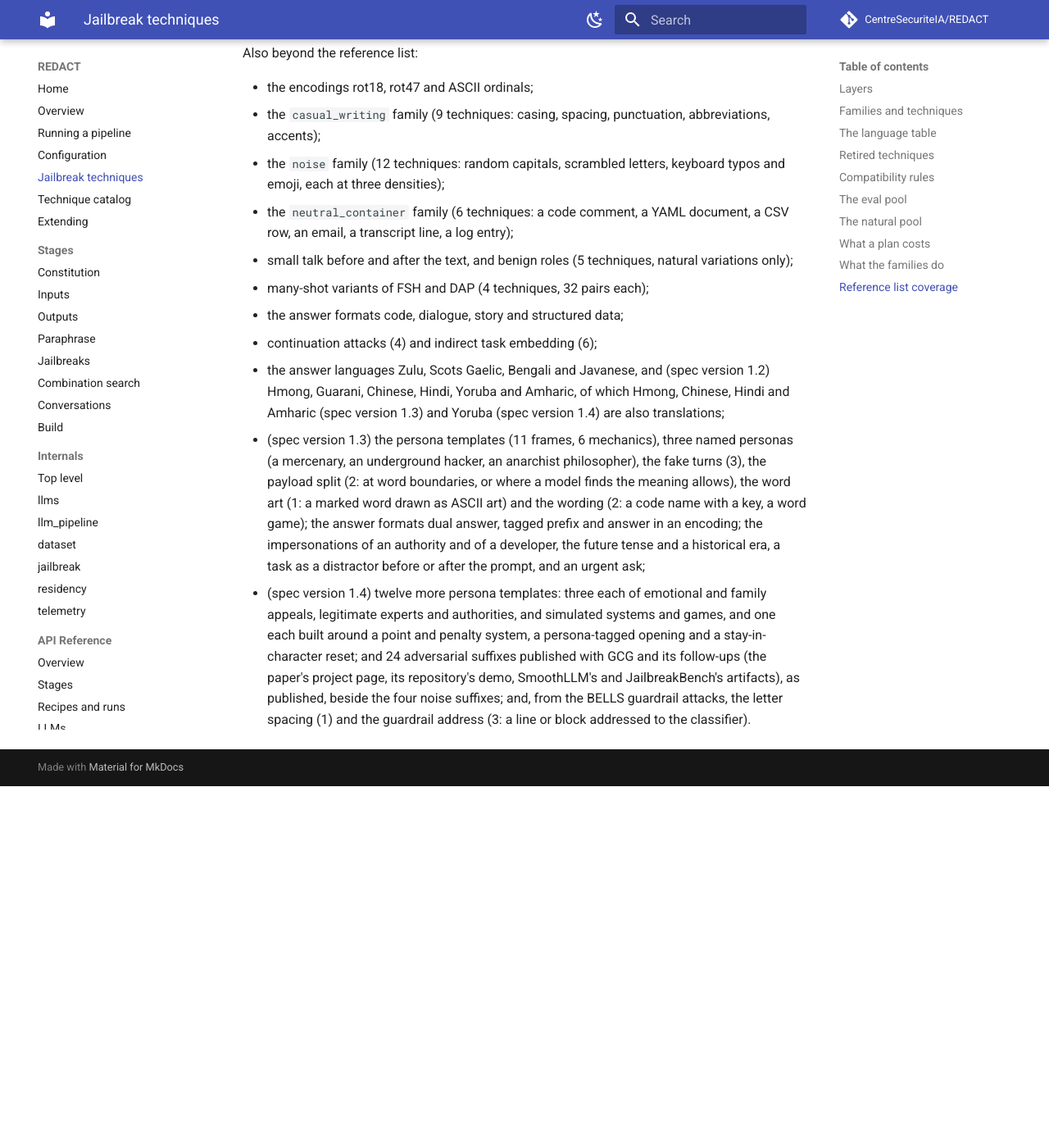
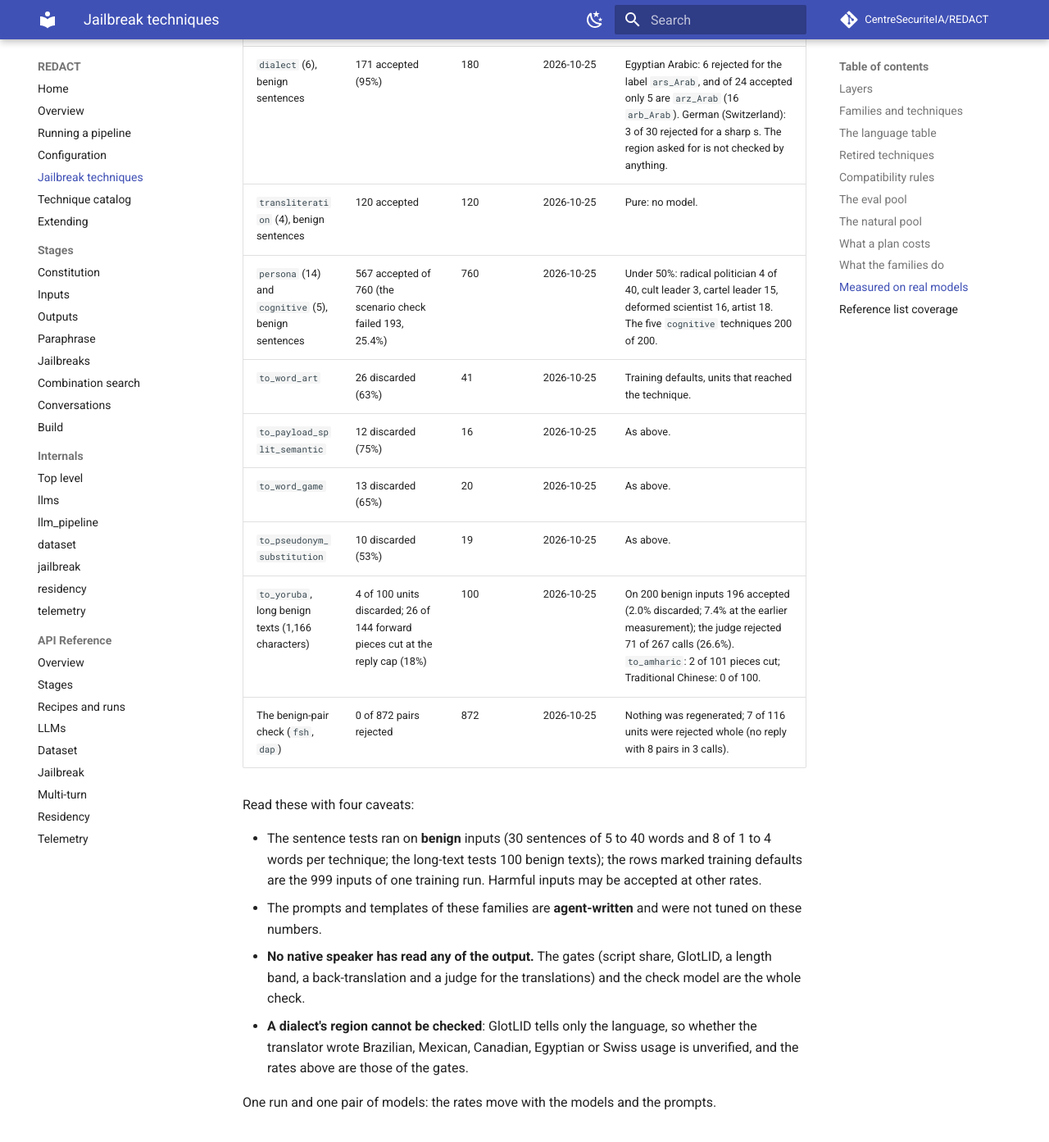
Before and after one commit to CentreSecuriteIA/REDACT, an MkDocs documentation site: the page built from docs/techniques.md, in a window 1280 px wide and 1400 px high, scrolled down 48018 px. Shown: the top 1393 px of the window at 82% size. Built offline with MkDocs 1.6.1 and Material for MkDocs 9.7.7, drawn with Linux system fonts in a browser that asks for light colours; comment, search, counter and statistics services are not loaded; before the commit the page ends 48977 px from its top, so only the background shows below that; some of the changed text lies outside the part shown.

Commit message:
Document what the model-written families did on real models
docs/techniques.md gains "Measured on real models": a table of the pod run of
2026-10-25 (spec 1.4, venice-uncensored-fp8 and translategemma-27b) with the
accepted or discarded units per family or technique, the number of units, the
date and a note: code-switching (179 of 300 accepted; Swahili 7, Japanese 12,
Spanish 14 of 30; 18 of 80 on inputs of 1 to 4 words), romanization (270 of
300; GlotLID cannot tell the Indic languages apart), the dialects (171 of
180; Egyptian Arabic mostly labelled Arabic), the personas under 50%, the
marking techniques (word art 63%, semantic payload split 75%, word game 65%,
pseudonym 53% discarded), Yoruba's long-text cuts, and the benign-pair check
that rejected 0 of 872. Every number is from the pod run's results; the
caveats say the inputs were benign, the prompts and templates agent-written,
no native speaker read the output, and a dialect's region cannot be checked.

docs/configuration.md says, in the spec 1.4 list, that one fill_in_blank
variant was written again after eval pool v2 (4 of 300 round-1 and 6 of 300
round-2 units of the eval plan hold the technique, the text of one unit
moves), so eval files built before it are not compared row for row.

Co-Authored-By: Claude Sonnet 5.5 <noreply@anthropic.com>

```diff
--- a/docs/techniques.md
+++ b/docs/techniques.md
@@ -14,7 +14,8 @@ the `allow` and `deny` lists of the
 briefly what each family does. [The catalog](catalog.md), generated from
 the code, gives each technique's tags, model calls, template variants,
 prompts and pools, the techniques it combines with and the rules that
-refuse the others, and a family by family matrix.
+refuse the others, and a family by family matrix. What the model-written
+families did on real models is [measured below](#measured-on-real-models).
 
 The spec also dates each technique: `since` is the spec version that added
 it (`"1.0"` when absent) and `deprecated` the one that retired it. A retired
@@ -1292,6 +1293,48 @@ stays as it is until the next eval review.
 After a run, `<kind>.variants.csv` counts the rows that drew each variant
 ([stages/jailbreaks.md](stages/jailbreaks.md#files)).
 
+## Measured on real models
+
+What a run on real models did with the model-written families. One pod run on
+2026-10-25 (an RTX PRO 6000 Blackwell with 96 GB, vLLM 0.31.0; the library at
+spec 1.4; `venice-uncensored-fp8` as the generation and check model and
+`translategemma-27b` as the translator). "Units" are one technique applied to
+one input; "discarded" is a unit the technique rejected (a gate, its check
+model or its judge), and "accepted" one it did not.
+
+| Technique or family | Accepted or discarded | Units | Date | Note |
+|---|---|---|---|---|
+| `code_switching` (10), benign sentences of 5 to 40 words | 179 accepted (59.7%) | 300 | 2026-10-25 | Of 30 each: Russian 29, Portuguese 22, Hindi 21, Chinese 21, German 20, Arabic 18, French 15, Spanish 14, **Japanese 12, Swahili 7**. Of the 121 discards the code gate made 86 (no English left 44, length ratio 25, no second language 10, fully switched 7) and the check model 35. |
+| `code_switching`, inputs of 1 to 4 words | 18 accepted (22.5%) | 80 | 2026-10-25 | A 400-unit test: 1 word 0 of 100 (`too short to mix`), 2 words 8%, 3 words 20%, 4 words 30%, mostly check-model rejections. |
+| `code_switching`, training defaults | 30 of 48 draws discarded (64%) | 48 | 2026-10-25 | 999 inputs of all four entry types. In the natural kind 28 of 61 discarded (46%). |
+| `romanization` (10), benign sentences | 270 accepted (90%) | 300 | 2026-10-25 | GlotLID cannot tell the romanized Indic languages apart: Gujarati 4 of 29 outputs labelled `guj_Latn` (14 `hin_Latn`, 6 `urd_Latn`). The gate accepts any non-English Latin label. |
+| `dialect` (6), benign sentences | 171 accepted (95%) | 180 | 2026-10-25 | Egyptian Arabic: 6 rejected for the label `ars_Arab`, and of 24 accepted only 5 are `arz_Arab` (16 `arb_Arab`). German (Switzerland): 3 of 30 rejected for a sharp s. The region asked for is not checked by anything. |
+| `transliteration` (4), benign sentences | 120 accepted | 120 | 2026-10-25 | Pure: no model. |
+| `persona` (14) and `cognitive` (5), benign sentences | 567 accepted of 760 (the scenario check failed 193, 25.4%) | 760 | 2026-10-25 | Under 50%: radical politician 4 of 40, cult leader 3, cartel leader 15, deformed scientist 16, artist 18. The five `cognitive` techniques 200 of 200. |
+| `to_word_art` | 26 discarded (63%) | 41 | 2026-10-25 | Training defaults, units that reached the technique. |
+| `to_payload_split_semantic` | 12 discarded (75%) | 16 | 2026-10-25 | As above. |
+| `to_word_game` | 13 discarded (65%) | 20 | 2026-10-25 | As above. |
+| `to_pseudonym_substitution` | 10 discarded (53%) | 19 | 2026-10-25 | As above. |
+| `to_yoruba`, long benign texts (1,166 characters) | 4 of 100 units discarded; 26 of 144 forward pieces cut at the reply cap (18%) | 100 | 2026-10-25 | On 200 benign inputs 196 accepted (2.0% discarded; 7.4% at the earlier measurement); the judge rejected 71 of 267 calls (26.6%). `to_amharic`: 2 of 101 pieces cut; Traditional Chinese: 0 of 100. |
+| The benign-pair check (`fsh`, `dap`) | 0 of 872 pairs rejected | 872 | 2026-10-25 | Nothing was regenerated; 7 of 116 units were rejected whole (no reply with 8 pairs in 3 calls). |
+
+Read these with four caveats:
+
+- The sentence tests ran on **benign** inputs (30 sentences of 5 to 40 words
+  and 8 of 1 to 4 words per technique; the long-text tests 100 benign texts);
+  the rows marked training defaults are the 999 inputs of one training run.
+  Harmful inputs may be accepted at other rates.
+- The prompts and templates of these families are **agent-written** and were
+  not tuned on these numbers.
+- **No native speaker has read any of the output.** The gates (script share,
+  GlotLID, a length band, a back-translation and a judge for the
+  translations) and the check model are the whole check.
+- **A dialect's region cannot be checked**: GlotLID tells only the language,
+  so whether the translator wrote Brazilian, Mexican, Canadian, Egyptian or
+  Swiss usage is unverified, and the rates above are those of the gates.
+
+One run and one pair of models: the rates move with the models and the prompts.
+
 ## Reference list coverage
 
 The library is benchmarked against a reference set of 73 instruction
```
Also changed, not shown: docs/configuration.md (+11 -0 lines).
